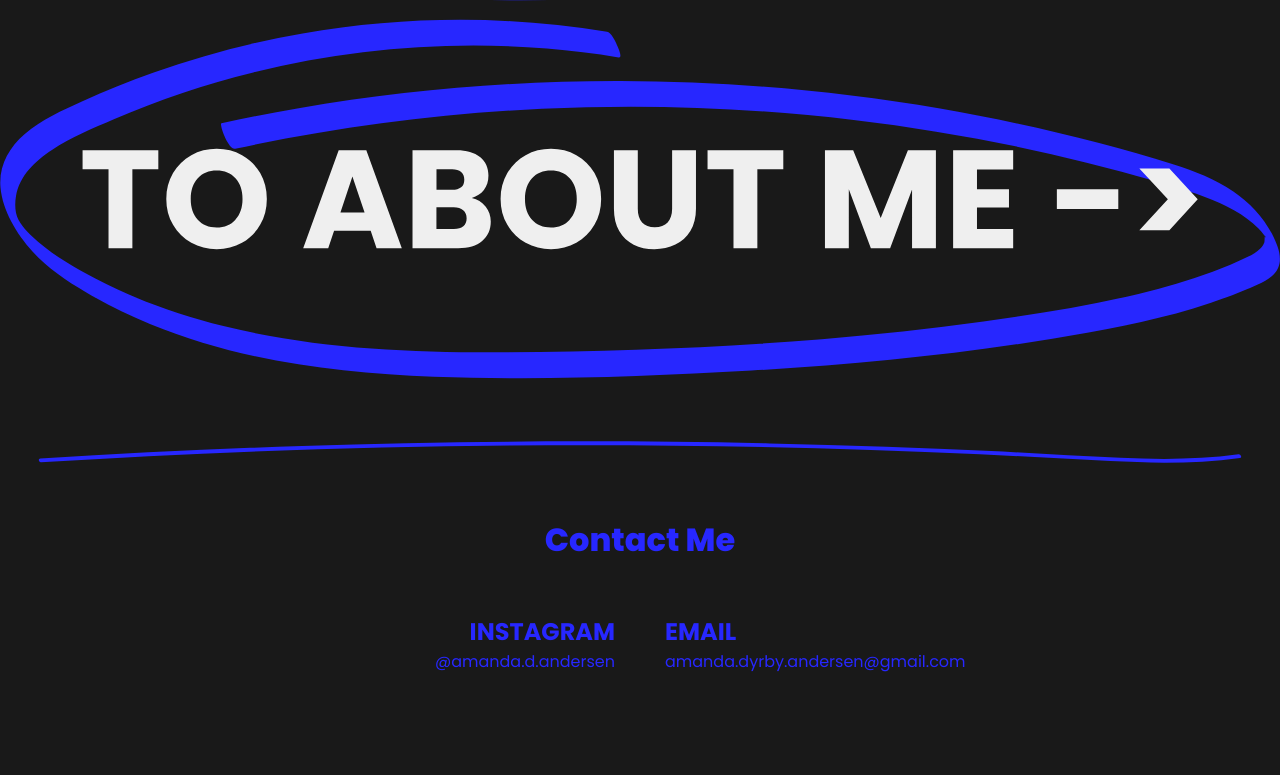
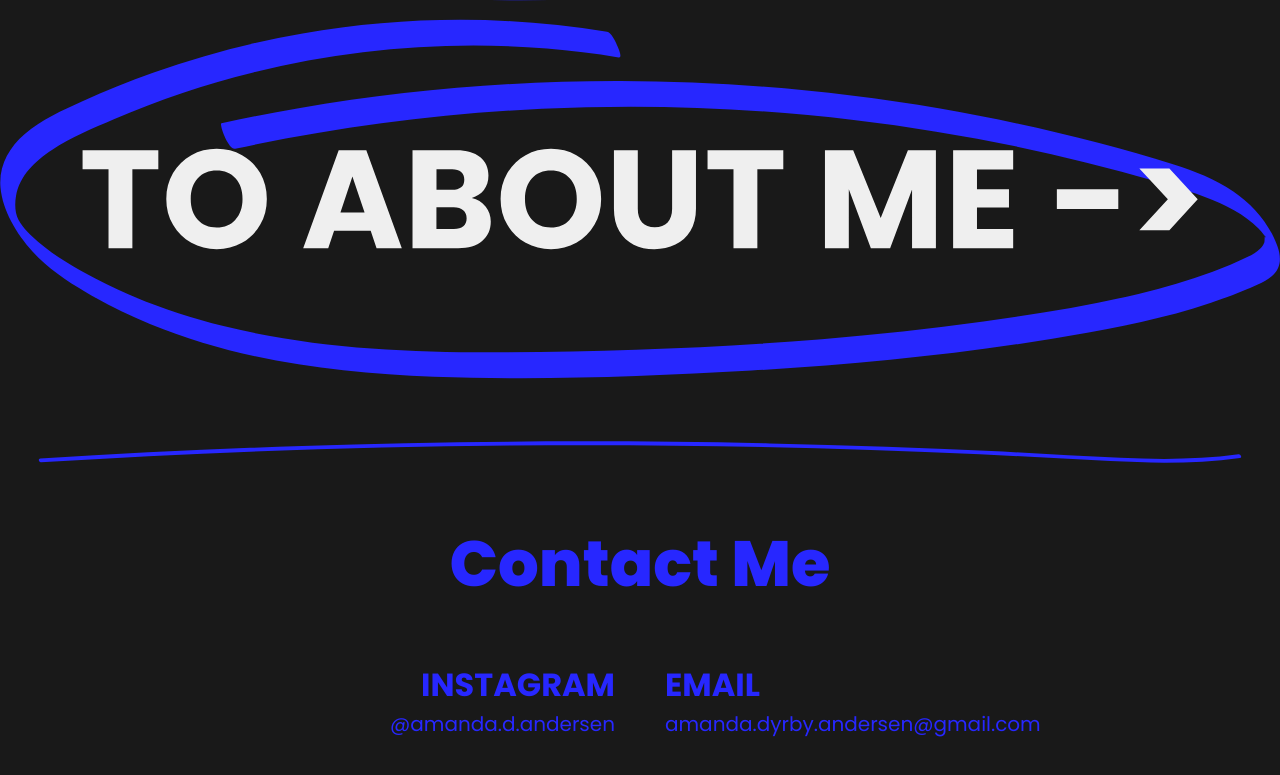
Before and after one commit to AmandaDyrby/portfolio, a plain HTML site: page index.html in a window 1280 px wide. Shown: the part 1481-2256 px from the top of the page. Before the commit the page ends 2205 px from the top, so only its background shows below. Drawn offline with Linux system fonts and the light colour scheme.

Commit message:
master css

```diff
--- a/footer.css
+++ b/footer.css
@@ -30,4 +30,31 @@ img {
 
 #contactMe {
   grid-column: 1 / span 2;
+  font-size: 7cqw;
 }
+
+#instagram,
+#email {
+  font-size: 5cqw;
+}
+
+#instaHandle,
+#emailHandle {
+  font-size: 3cqw;
+}
+
+@media (min-width: 600px) {
+  #contactMe {
+    font-size: 64px;
+  }
+
+  #instagram,
+  #email {
+    font-size: 32px;
+  }
+
+  #instaHandle,
+  #emailHandle {
+    font-size: 20px;
+  }
+}
--- a/index.css
+++ b/index.css
@@ -9,40 +9,3 @@ img {
   height: auto;
   display: block;
 }
-
-* {
-  background-color: rgb(25, 25, 25);
-}
-
-h1 {
-  color: rgb(239, 239, 239);
-  font-family: "Poppins", serif;
-  font-weight: 800;
-  font-style: normal;
-}
-
-h2 {
-  color: rgb(239, 239, 239);
-  font-family: "Poppins", serif;
-  font-weight: 700;
-  font-style: normal;
-}
-
-p {
-  color: rgb(239, 239, 239);
-  font-family: "Poppins", serif;
-  font-weight: 400;
-  font-style: normal;
-}
-
-.centerAlign {
-  text-align: center;
-}
-
-.rightAlign {
-  text-align: right;
-}
-
-.leftAlign {
-  text-align: left;
-}
--- a/index.html
+++ b/index.html
@@ -3,9 +3,10 @@
   <head>
     <meta charset="UTF-8" />
     <meta name="viewport" content="width=device-width, initial-scale=1.0" />
-    <link rel="stylesheet" href="index.css" />
+    <link rel="stylesheet" href="master.css" />
     <link rel="stylesheet" href="nav.css" />
     <link rel="stylesheet" href="footer.css" />
+    <link rel="stylesheet" href="index.css" />
     <link rel="preconnect" href="https://fonts.googleapis.com" />
     <link rel="preconnect" href="https://fonts.gstatic.com" crossorigin />
     <link
@@ -52,12 +53,16 @@
       <img id="footerLine" src="img/line.svg" alt="line" />
       <h1 id="contactMe" class="centerAlign blue">Contact Me</h1>
       <div>
-        <h2 class="blue instagram rightAlign">INSTAGRAM</h2>
-        <p class="blue instagram rightAlign">@amanda.d.andersen</p>
+        <h2 id="instagram" class="blue instagram rightAlign">INSTAGRAM</h2>
+        <p id="instaHandle" class="blue instagram rightAlign">
+          @amanda.d.andersen
+        </p>
       </div>
       <div>
-        <h2 class="blue email">EMAIL</h2>
-        <p class="blue email">amanda.dyrby.andersen@gmail.com</p>
+        <h2 id="email" class="blue email">EMAIL</h2>
+        <p id="emailHandle" class="blue email">
+          amanda.dyrby.andersen@gmail.com
+        </p>
       </div>
     </footer>
   </body>
--- /dev/null
+++ b/master.css
@@ -0,0 +1,48 @@
+/* RESET */
+* {
+  margin: 0;
+  padding: 0;
+  box-sizing: border-box;
+}
+img {
+  width: 100%;
+  height: auto;
+  display: block;
+}
+
+* {
+  background-color: rgb(25, 25, 25);
+}
+
+h1 {
+  color: rgb(239, 239, 239);
+  font-family: "Poppins", serif;
+  font-weight: 800;
+  font-style: normal;
+}
+
+h2 {
+  color: rgb(239, 239, 239);
+  font-family: "Poppins", serif;
+  font-weight: 700;
+  font-style: normal;
+}
+
+p {
+  color: rgb(239, 239, 239);
+  font-family: "Poppins", serif;
+  font-weight: 400;
+  font-style: normal;
+}
+
+.centerAlign {
+  text-align: center;
+}
+
+.rightAlign {
+  text-align: right;
+}
+
+.leftAlign {
+  text-align: left;
+}
```
Also changed, not shown: aboutme.html (+10 -5 lines), portfolio.html (+10 -5 lines).
